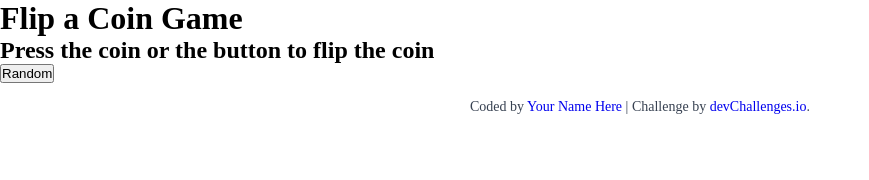
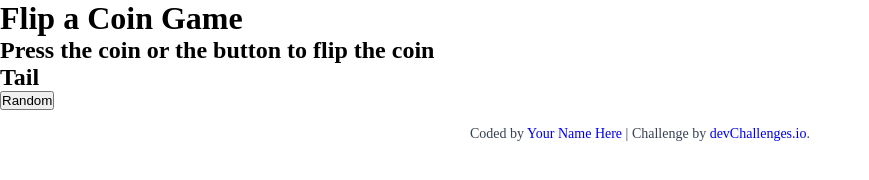
Before and after one commit to WeslleyNsou/flip-the-coin-master, a plain HTML site: page flip-the-coin-master/index.html in a window 1280 px wide. Both pictures are taken after a click on the button "Random". Shown: the whole page, without its empty margins (0-869 px from the left). Drawn offline with Linux system fonts and the light colour scheme.

Commit message:
falta inplementa a moeda

```diff
--- a/flip-the-coin-master/Random.js
+++ b/flip-the-coin-master/Random.js
@@ -1,6 +1,12 @@
 var Random = document.getElementById('Random')
 
 Random.addEventListener('click', function(){
-    const result = math.Random() <= 0.5 ? "Heads" : "Tail";
-    document.getElementById('result').textContent = result;
+    let result = Math.random() < 0.5 ? "Heads" : "Tail"
+    document.getElementById('result-txt').innerHTML = result
+    if(result === "Heads"){
+
+    }else{
+        console.log('> 0.5')
+    }
+
 })
--- a/flip-the-coin-master/index.html
+++ b/flip-the-coin-master/index.html
@@ -50,7 +50,7 @@
     <h1>Flip a Coin Game</h1>
     <h2>Press the coin or the button to flip the coin</h2>
 
-    <div id="result"></div>
+    <h2 id="result-txt">Heads</h2>
 
     <button id="Random">Random</button>
 
```
